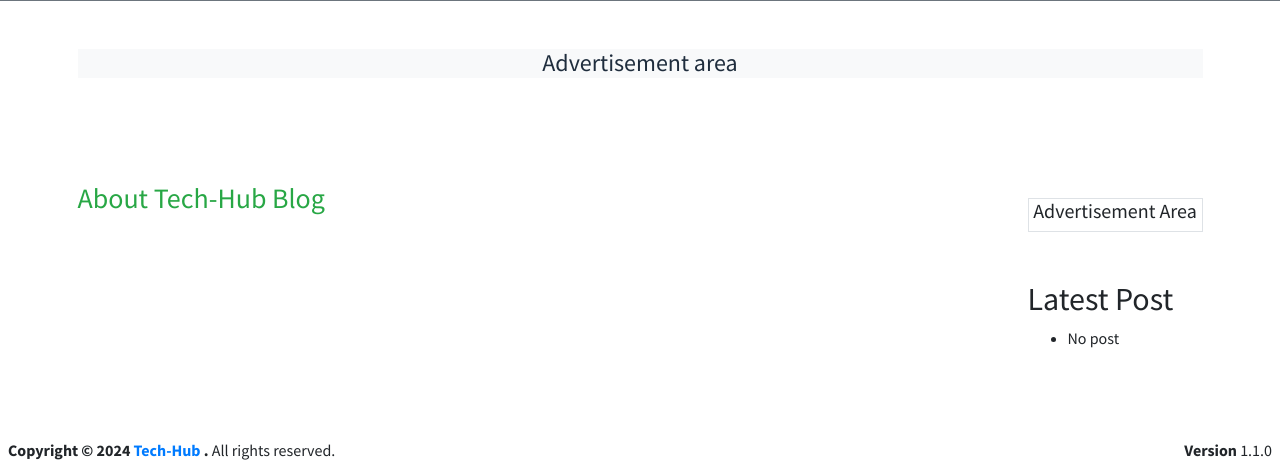
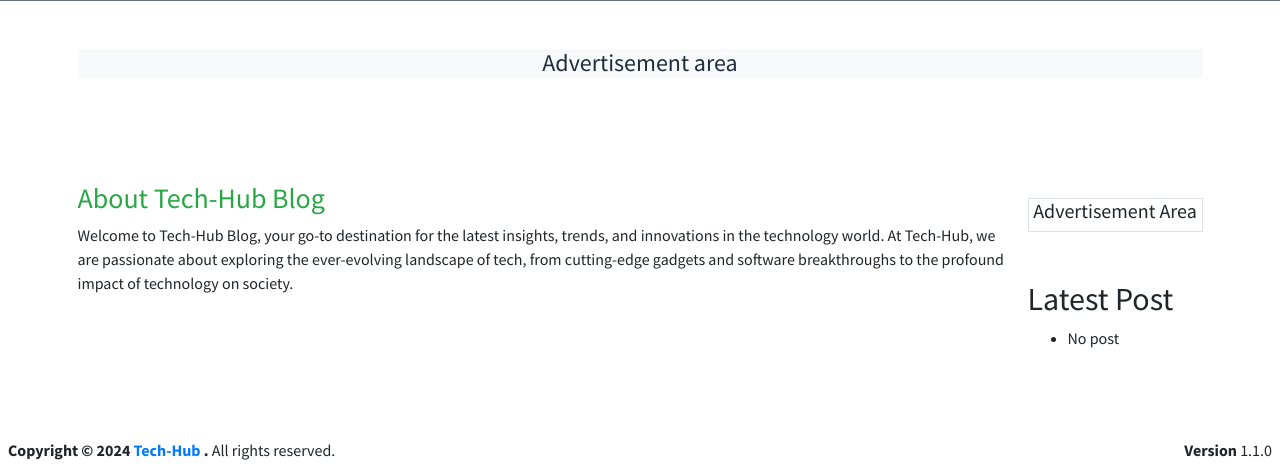
Before and after one commit to Bello-Ibrahm/tech-hub_blog, a Flask app: page / in a window 1280 px wide. Shown: the part 351-821 px from the top of the page. Run offline with Flask 3, Linux system fonts and the light colour scheme; data that the repository does not hold is empty; some libraries are stand-ins or nearby versions.

Commit message:
Chore: adding a real text about the application

```diff
--- a/web_flask/templates/index.html
+++ b/web_flask/templates/index.html
@@ -132,7 +132,7 @@
         <div class="col-md-10 justify-content-justify">
           <h3 class="text-success"> About Tech-Hub Blog </h3>
 
-          <p></p>
+          <p>Welcome to Tech-Hub Blog, your go-to destination for the latest insights, trends, and innovations in the technology world. At Tech-Hub, we are passionate about exploring the ever-evolving landscape of tech, from cutting-edge gadgets and software breakthroughs to the profound impact of technology on society.</p>
         </div>
         <div class="col-md-2">
           <div class="border mt-3 text-center">
```
